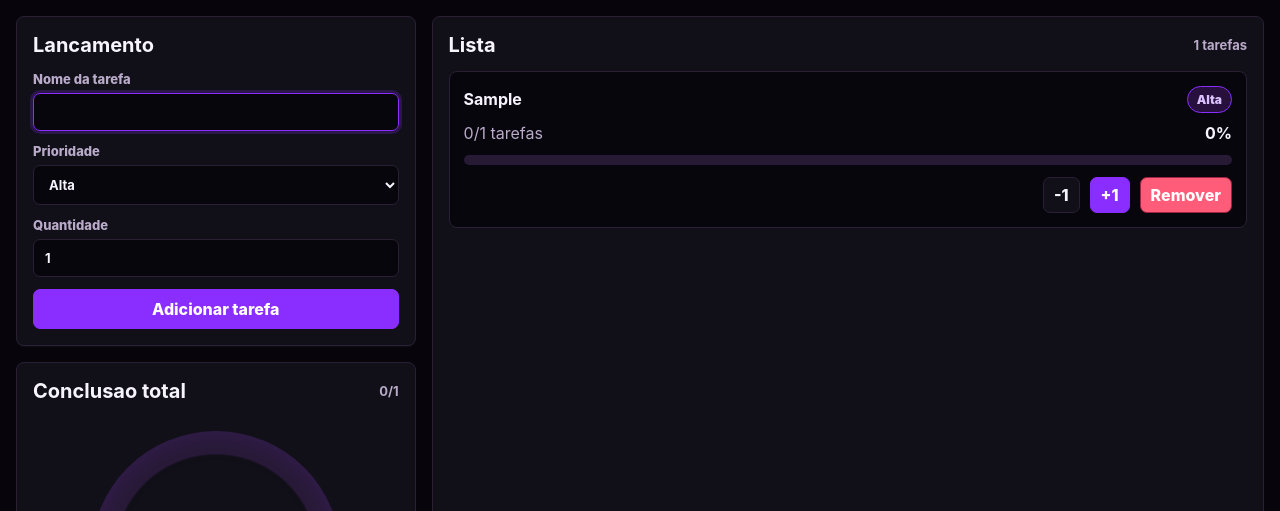
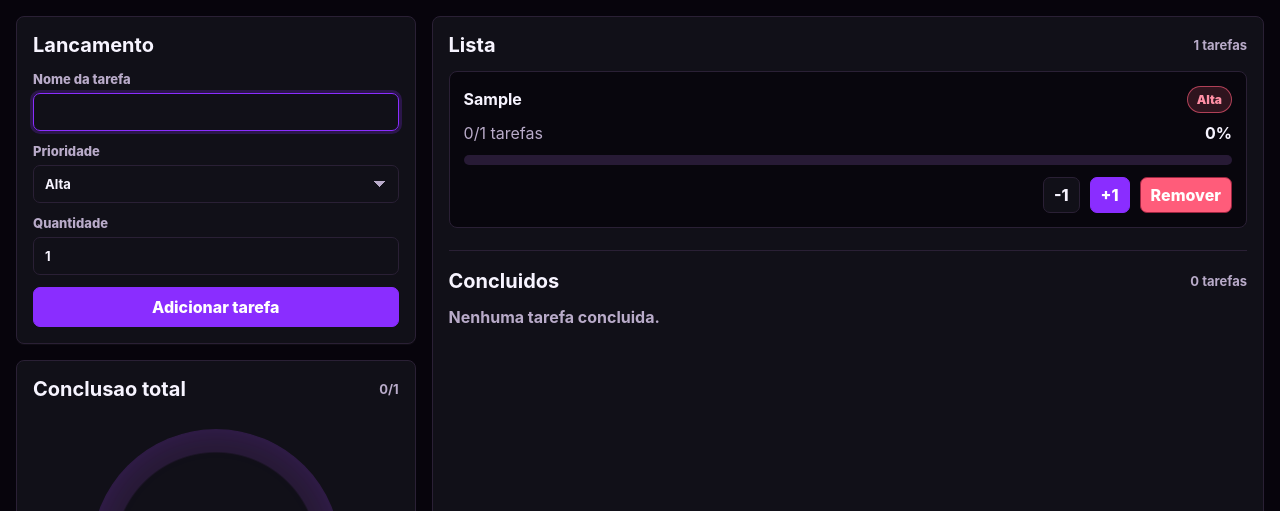
Before and after one commit to K-Reis01/noxxusystem, a website: page public/todo.html in a window 1280 px wide. Both pictures are taken after typing "Sample" into the empty fields and a click on the button "Adicionar tarefa". Shown: the part 99-610 px from the top of the page. Drawn offline with Linux system fonts and the light colour scheme.

Commit message:
Refine todo priority layout

```diff
--- a/public/styles.css
+++ b/public/styles.css
@@ -223,6 +223,12 @@ h3 {
   min-height: 620px;
 }
 
+.completed-section {
+  border-top: 1px solid var(--line);
+  margin-top: 22px;
+  padding-top: 18px;
+}
+
 .todo-list {
   display: grid;
   gap: 12px;
@@ -234,6 +240,10 @@ h3 {
   border-radius: 8px;
   background: var(--input);
   padding: 14px;
+}
+
+.todo-card.completed {
+  opacity: 0.72;
 }
 
 .todo-card-head,
@@ -264,21 +274,21 @@ h3 {
 }
 
 .priority-pill.alta {
-  border-color: #8a2dff;
-  background: #27103d;
-  color: #d9c0ff;
+  border-color: rgba(255, 92, 122, 0.62);
+  background: rgba(255, 92, 122, 0.16);
+  color: #ff8fa5;
 }
 
 .priority-pill.media {
-  border-color: #69409b;
-  background: #1f142e;
-  color: #cbb2ef;
+  border-color: rgba(245, 190, 79, 0.62);
+  background: rgba(245, 190, 79, 0.16);
+  color: #ffd27a;
 }
 
 .priority-pill.baixa {
-  border-color: #41304f;
-  background: #15101d;
-  color: var(--muted);
+  border-color: rgba(67, 204, 135, 0.58);
+  background: rgba(67, 204, 135, 0.14);
+  color: #77e4a8;
 }
 
 .progress-bar {
@@ -510,10 +520,28 @@ select {
   width: 100%;
   border: 1px solid var(--line);
   border-radius: 7px;
-  background: var(--input);
+  background-color: transparent;
   color: var(--ink);
   padding: 10px 11px;
   font-weight: 750;
+}
+
+select {
+  appearance: none;
+  background-image:
+    linear-gradient(45deg, transparent 50%, var(--muted) 50%),
+    linear-gradient(135deg, var(--muted) 50%, transparent 50%);
+  background-position:
+    calc(100% - 18px) 50%,
+    calc(100% - 12px) 50%;
+  background-repeat: no-repeat;
+  background-size: 6px 6px, 6px 6px;
+  padding-right: 34px;
+}
+
+select option {
+  background: var(--panel);
+  color: var(--ink);
 }
 
 input:focus,
--- a/public/todo.html
+++ b/public/todo.html
@@ -56,6 +56,14 @@
             <span id="todoListHint">0 tarefas</span>
           </div>
           <div class="todo-list" id="todoList"></div>
+
+          <div class="completed-section">
+            <div class="panel-head">
+              <h2>Concluidos</h2>
+              <span id="completedListHint">0 tarefas</span>
+            </div>
+            <div class="todo-list completed-list" id="completedList"></div>
+          </div>
         </section>
       </section>
     </main>
--- a/public/todo.js
+++ b/public/todo.js
@@ -1,6 +1,7 @@
 const STORAGE_KEY = "noxxus.todo.tasks";
 
 let tasks = loadTasks();
+const PRIORITY_ORDER = { Alta: 3, Media: 2, Baixa: 1 };
 
 function loadTasks() {
   try {
@@ -69,26 +70,17 @@ function priorityClass(priority) {
   return priority.toLowerCase().normalize("NFD").replace(/[\u0300-\u036f]/g, "");
 }
 
-function renderChart() {
-  const total = totals();
-  const value = percent(total.done, total.total);
-  document.querySelector("#todoTotalLabel").textContent = `${total.done}/${total.total}`;
-  document.querySelector("#todoPercent").textContent = `${value}%`;
-  document.querySelector("#todoChart").style.setProperty("--progress", `${value}%`);
+function orderedTasks(items) {
+  return [...items].sort((left, right) => {
+    const priorityDiff = (PRIORITY_ORDER[right.priority] || 0) - (PRIORITY_ORDER[left.priority] || 0);
+    if (priorityDiff) return priorityDiff;
+    return Number(right.id) - Number(left.id);
+  });
 }
 
-function renderList() {
-  const list = document.querySelector("#todoList");
-  document.querySelector("#todoListHint").textContent = `${tasks.length} tarefas`;
-  if (!tasks.length) {
-    list.innerHTML = `<p class="empty-state">Nenhuma tarefa cadastrada.</p>`;
-    return;
-  }
-
-  list.innerHTML = tasks
-    .map((task) => {
+function taskCard(task, completed = false) {
   const taskPercent = percent(task.done, task.quantity);
-      return `<article class="todo-card">
+  return `<article class="todo-card ${completed ? "completed" : ""}">
     <div class="todo-card-head">
       <h3>${task.name}</h3>
       <span class="priority-pill ${priorityClass(task.priority)}">${task.priority}</span>
@@ -106,8 +98,36 @@ function renderList() {
       <button class="danger" data-remove="${task.id}" type="button">Remover</button>
     </div>
   </article>`;
-    })
-    .join("");
+}
+
+function renderChart() {
+  const total = totals();
+  const value = percent(total.done, total.total);
+  document.querySelector("#todoTotalLabel").textContent = `${total.done}/${total.total}`;
+  document.querySelector("#todoPercent").textContent = `${value}%`;
+  document.querySelector("#todoChart").style.setProperty("--progress", `${value}%`);
+}
+
+function renderList() {
+  const list = document.querySelector("#todoList");
+  const completedList = document.querySelector("#completedList");
+  const pendingTasks = orderedTasks(tasks.filter((task) => task.done < task.quantity));
+  const completedTasks = orderedTasks(tasks.filter((task) => task.done >= task.quantity));
+
+  document.querySelector("#todoListHint").textContent = `${pendingTasks.length} tarefas`;
+  document.querySelector("#completedListHint").textContent = `${completedTasks.length} tarefas`;
+
+  if (!pendingTasks.length) {
+    list.innerHTML = `<p class="empty-state">Nenhuma tarefa cadastrada.</p>`;
+  } else {
+    list.innerHTML = pendingTasks.map((task) => taskCard(task)).join("");
+  }
+
+  if (!completedTasks.length) {
+    completedList.innerHTML = `<p class="empty-state">Nenhuma tarefa concluida.</p>`;
+  } else {
+    completedList.innerHTML = completedTasks.map((task) => taskCard(task, true)).join("");
+  }
 
   document.querySelectorAll("[data-minus]").forEach((button) => {
     button.addEventListener("click", () => changeDone(button.dataset.minus, -1));
```
Lines whose indentation alone changed are shown as unchanged.
